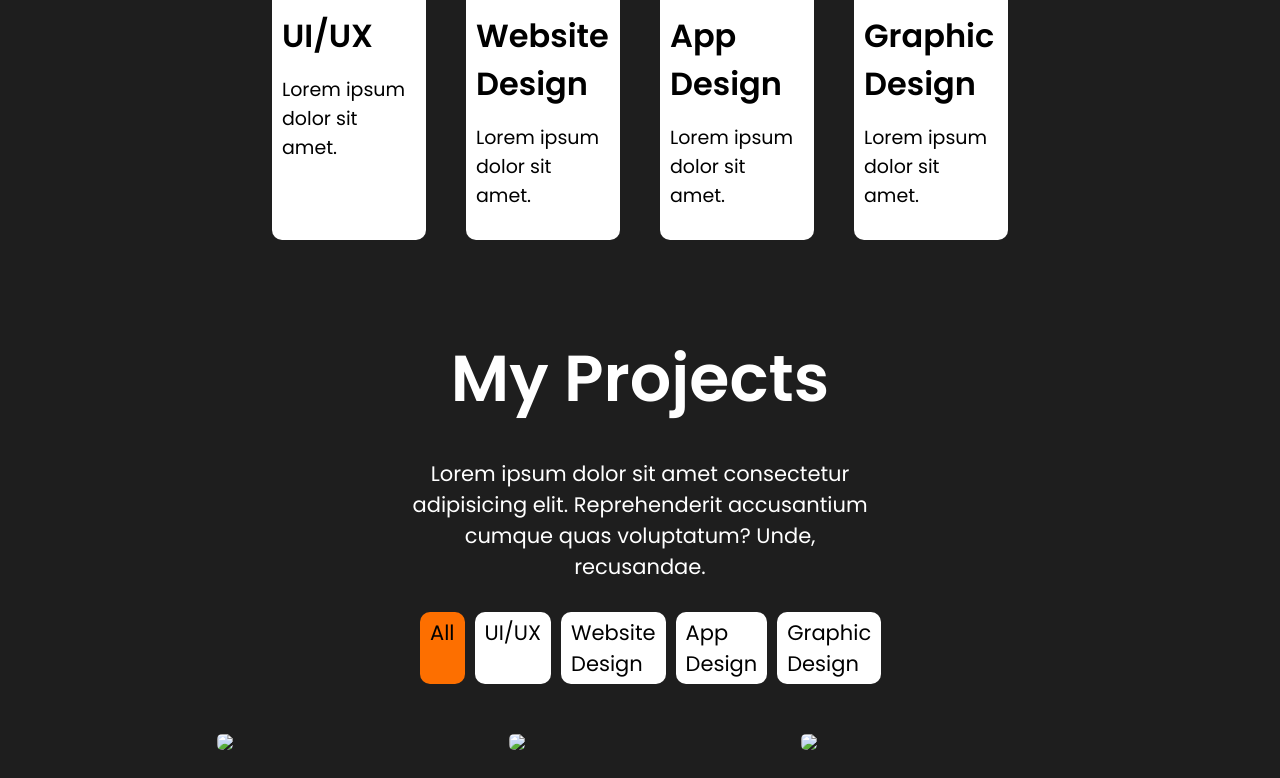
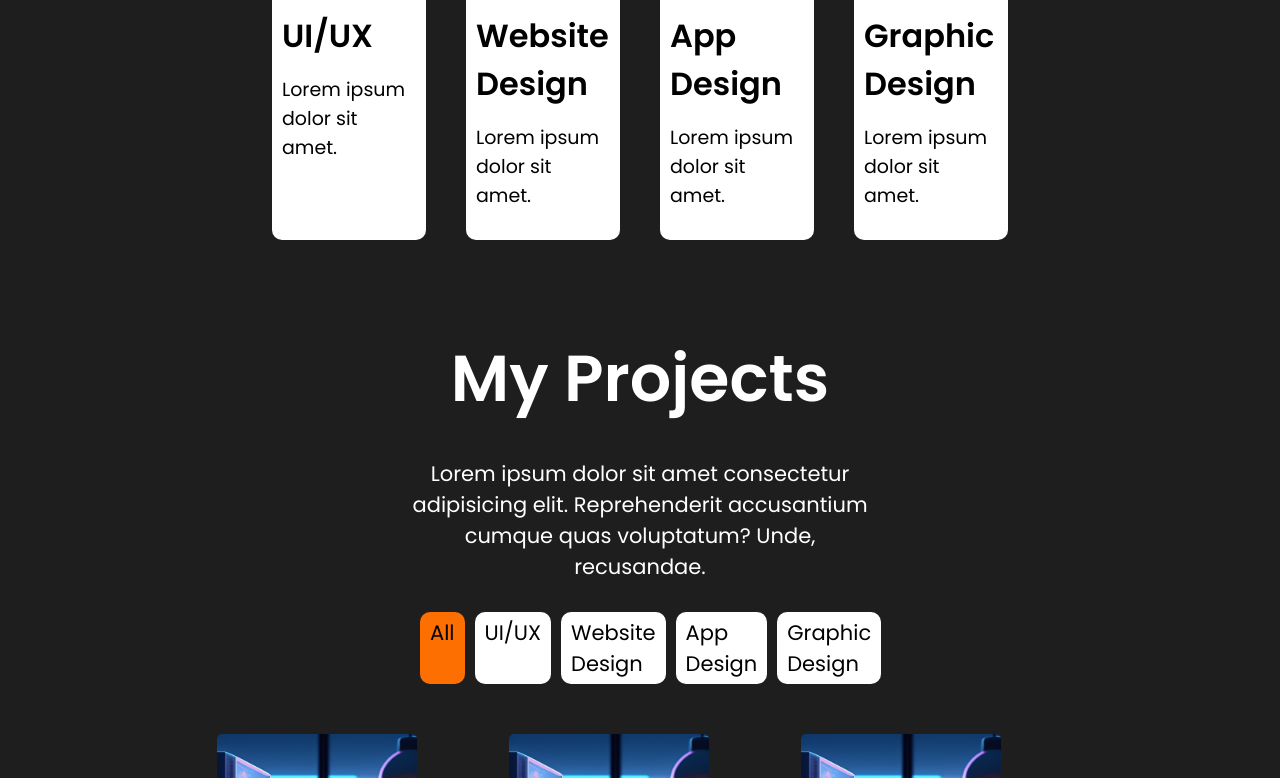
Before and after one commit to mohamedali069/protfolio-website, a plain HTML site: page index.html in a window 1280 px wide. Shown: the part 2022-2800 px from the top of the page. Drawn offline with Linux system fonts and the light colour scheme; the site is published under a folder, as on GitHub Pages, so addresses that start at the root find nothing.

Commit message:
re strucyure

```diff
--- a/index.html
+++ b/index.html
@@ -5,10 +5,10 @@
     <meta name="viewport" content="width=device-width, initial-scale=1.0">
     <title>Protfolio website by Mohamed Ali</title>
     <link rel="preconnect" href="https://fonts.googleapis.com">
-<link rel="preconnect" href="https://fonts.gstatic.com" crossorigin>
-<link href="https://fonts.googleapis.com/css2?family=Open+Sans:ital,wght@0,300..800;1,300..800&family=Poppins:ital,wght@0,100;0,200;0,300;0,400;0,500;0,600;0,700;0,800;0,900;1,100;1,200;1,300;1,400;1,500;1,600;1,700;1,800;1,900&family=Tajawal:wght@200;300;400;500;700;800;900&family=Work+Sans:ital,wght@0,100..900;1,100..900&display=swap" rel="stylesheet">
-<link rel="stylesheet" href="https://cdnjs.cloudflare.com/ajax/libs/font-awesome/6.7.1/css/all.min.css" integrity="sha512-5Hs3dF2AEPkpNAR7UiOHba+lRSJNeM2ECkwxUIxC1Q/FLycGTbNapWXB4tP889k5T5Ju8fs4b1P5z/iB4nMfSQ==" crossorigin="anonymous" referrerpolicy="no-referrer" />
-    <link rel="stylesheet" href="style.css">
+    <link rel="preconnect" href="https://fonts.gstatic.com" crossorigin>
+    <link href="https://fonts.googleapis.com/css2?family=Open+Sans:ital,wght@0,300..800;1,300..800&family=Poppins:ital,wght@0,100;0,200;0,300;0,400;0,500;0,600;0,700;0,800;0,900;1,100;1,200;1,300;1,400;1,500;1,600;1,700;1,800;1,900&family=Tajawal:wght@200;300;400;500;700;800;900&family=Work+Sans:ital,wght@0,100..900;1,100..900&display=swap" rel="stylesheet">
+    <link rel="stylesheet" href="https://cdnjs.cloudflare.com/ajax/libs/font-awesome/6.7.1/css/all.min.css" integrity="sha512-5Hs3dF2AEPkpNAR7UiOHba+lRSJNeM2ECkwxUIxC1Q/FLycGTbNapWXB4tP889k5T5Ju8fs4b1P5z/iB4nMfSQ==" crossorigin="anonymous" referrerpolicy="no-referrer" />
+    <link rel="stylesheet" href="public/style.css">
 </head>
 <body>
 
@@ -23,7 +23,7 @@
                         <li><a href="#myprojects">Progects</a></li>
                         <li><a href="#testimonials">Testimonials</a></li>
                         <li><a href="#contact-me">Contact</a></li>
-                        <a  class="btn"  id="DownloadBtn"href="/sample.pdf" download="">Download CV</a>
+                        <a class="btn" id="DownloadBtn" href="/sample.pdf" download="">Download CV</a>
                     </ul>
                 </div>
             </div>
@@ -37,7 +37,7 @@
                         <button class="btn" id="hiremebtn"><a href="#contact-me">Hire Me</a></button>
                     </div>
                     <div class="header-info">
-                        <img src="/images/eb14e2bc-8f78-4629-beff-4cb9a82076d4.jpeg" alt="owner-image">
+                        <img src="public/eb14e2bc-8f78-4629-beff-4cb9a82076d4.jpeg" alt="owner-image">
                     </div>
                 </div>
 
@@ -55,7 +55,7 @@
             <div class="container">
                 <div class="row">
                     <div class="left-section">
-                        <img src="/images/eb14e2bc-8f78-4629-beff-4cb9a82076d4.jpeg" alt="owner-image">
+                        <img src="public/eb14e2bc-8f78-4629-beff-4cb9a82076d4.jpeg" alt="owner-image">
                     </div>
                     <div class="right-section">
                         <h1>About Me</h1>
@@ -135,68 +135,68 @@
                 </div>
                 <div class="tab-contents active-tab" id="ui/ux">
                     <div class="project1">
-                        <img src="/images/eb14e2bc-8f78-4629-beff-4cb9a82076d4.jpeg" >
+                        <img src="public/eb14e2bc-8f78-4629-beff-4cb9a82076d4.jpeg" >
                     <h3>website1</h3>
                     <p>Lorem ipsum dolor sit.</p>
                     </div>
                     <div class="project2" >
-                        <img src="/images/eb14e2bc-8f78-4629-beff-4cb9a82076d4.jpeg" >
+                        <img src="public/eb14e2bc-8f78-4629-beff-4cb9a82076d4.jpeg" >
                     <h3>website2</h3>
                     <p>Lorem ipsum dolor sit.</p>
                     </div>
                     <div class="project3" >
-                        <img src="/images/eb14e2bc-8f78-4629-beff-4cb9a82076d4.jpeg" >
+                        <img src="public/eb14e2bc-8f78-4629-beff-4cb9a82076d4.jpeg" >
                     <h3>website3</h3>
                     <p>Lorem ipsum dolor sit.</p>
                     </div>
                 </div>
                 <div class="tab-contents" id="websitedesign">
                     <div class="project1">
-                        <img src="/images/eb14e2bc-8f78-4629-beff-4cb9a82076d4.jpeg" >
+                        <img src="public/eb14e2bc-8f78-4629-beff-4cb9a82076d4.jpeg" >
                     <h3>website4</h3>
                     <p>Lorem ipsum dolor sit.</p>
                     </div>
                     <div class="project2">
-                        <img src="/images/eb14e2bc-8f78-4629-beff-4cb9a82076d4.jpeg" >
+                        <img src="public/eb14e2bc-8f78-4629-beff-4cb9a82076d4.jpeg" >
                     <h3>website5</h3>
                     <p>Lorem ipsum dolor sit.</p>
                     </div>
                     <div class="project3">
-                        <img src="/images/eb14e2bc-8f78-4629-beff-4cb9a82076d4.jpeg" >
+                        <img src="public/eb14e2bc-8f78-4629-beff-4cb9a82076d4.jpeg" >
                     <h3>website6</h3>
                     <p>Lorem ipsum dolor sit.</p>
                     </div>
                 </div>
                 <div class="tab-contents" id="appdesign">
                     <div class="project1">
-                        <img src="/images/eb14e2bc-8f78-4629-beff-4cb9a82076d4.jpeg" >
+                        <img src="public/eb14e2bc-8f78-4629-beff-4cb9a82076d4.jpeg" >
                     <h3>website7</h3>
                     <p>Lorem ipsum dolor sit.</p>
                     </div>
                     <div class="project2">
-                        <img src="/images/eb14e2bc-8f78-4629-beff-4cb9a82076d4.jpeg" >
+                        <img src="public/eb14e2bc-8f78-4629-beff-4cb9a82076d4.jpeg" >
                     <h3>website8</h3>
                     <p>Lorem ipsum dolor sit.</p>
                     </div>
                     <div class="project3">
-                        <img src="/images/eb14e2bc-8f78-4629-beff-4cb9a82076d4.jpeg" >
+                        <img src="public/eb14e2bc-8f78-4629-beff-4cb9a82076d4.jpeg" >
                     <h3>website9</h3>
                     <p>Lorem ipsum dolor sit.</p>
                     </div>
                 </div>
                 <div class="tab-contents" id="graphic">
                     <div class="project1">
-                        <img src="/images/eb14e2bc-8f78-4629-beff-4cb9a82076d4.jpeg" >
+                        <img src="public/eb14e2bc-8f78-4629-beff-4cb9a82076d4.jpeg" >
                     <h3>website10</h3>
                     <p>Lorem ipsum dolor sit.</p>
                     </div>
                     <div class="project2">
-                        <img src="/images/eb14e2bc-8f78-4629-beff-4cb9a82076d4.jpeg" >
+                        <img src="public/eb14e2bc-8f78-4629-beff-4cb9a82076d4.jpeg" >
                     <h3>website11</h3>
                     <p>Lorem ipsum dolor sit.</p>
                     </div>
                     <div class="project3">
-                        <img src="/images/eb14e2bc-8f78-4629-beff-4cb9a82076d4.jpeg" >
+                        <img src="public/eb14e2bc-8f78-4629-beff-4cb9a82076d4.jpeg" >
                     <h3>website12</h3>
                     <p>Lorem ipsum dolor sit.</p>
                     </div>
@@ -210,12 +210,12 @@
             <div class="container">
                 <div class="head-compontent">
                     <h1>Testimonials</h1>
-                <p>Lorem ipsum dolor sit amet consectetur adipisicing elit. Reprehenderit accusantium cumque quas voluptatum? Unde, recusandae.</p>
+                    <p>Lorem ipsum dolor sit amet consectetur adipisicing elit. Reprehenderit accusantium cumque quas voluptatum? Unde, recusandae.</p>
                 </div>
             </div>
             <div class="test-content">
                     <div class="test-card ">
-                        <img src="/images/eb14e2bc-8f78-4629-beff-4cb9a82076d4.jpeg">
+                        <img src="public/eb14e2bc-8f78-4629-beff-4cb9a82076d4.jpeg">
                         <div class="testcard-content">
                             <q>Lorem ipsum dolor sit amet consectetur adipisicing elit. Alias pariatur officia non voluptate fuga quasi placeat veniam neque, modi doloremque sit molestias nulla repellat dolorum nihil doloribus dicta quidem rem.</q>
                             <h3>name</h3>
@@ -223,7 +223,7 @@
                         </div>
                     </div>
                     <div class="test-card active">
-                        <img src="/images/eb14e2bc-8f78-4629-beff-4cb9a82076d4.jpeg">
+                        <img src="public/eb14e2bc-8f78-4629-beff-4cb9a82076d4.jpeg">
                         <div class="testcard-content">
                             <q>Lorem ipsum dolor sit amet consectetur adipisicing elit. Alias pariatur officia non voluptate fuga quasi placeat veniam neque, modi doloremque sit molestias nulla repellat dolorum nihil doloribus dicta quidem rem.</q>
                             <h3>name</h3>
@@ -231,7 +231,7 @@
                         </div>
                     </div>
                     <div class="test-card">
-                        <img src="/images/eb14e2bc-8f78-4629-beff-4cb9a82076d4.jpeg">
+                        <img src="public/eb14e2bc-8f78-4629-beff-4cb9a82076d4.jpeg">
                         <div class="testcard-content">
                             <q>Lorem ipsum dolor sit amet consectetur adipisicing elit. Alias pariatur officia non voluptate fuga quasi placeat veniam neque, modi doloremque sit molestias nulla repellat dolorum nihil doloribus dicta quidem rem.</q>
                             <h3>name</h3>
@@ -289,6 +289,6 @@
         </div>
 
 
-    <script src="main.js"></script>
+    <script src="public/main.js"></script>
 </body>
 </html>
```
Also changed, not shown: public/eb14e2bc-8f78-4629-beff-4cb9a82076d4.jpeg (renamed from images/eb14e2bc-8f78-4629-beff-4cb9a82076d4.jpeg), public/main.js (renamed from main.js), public/style.css (renamed from style.css), 3 other files.
